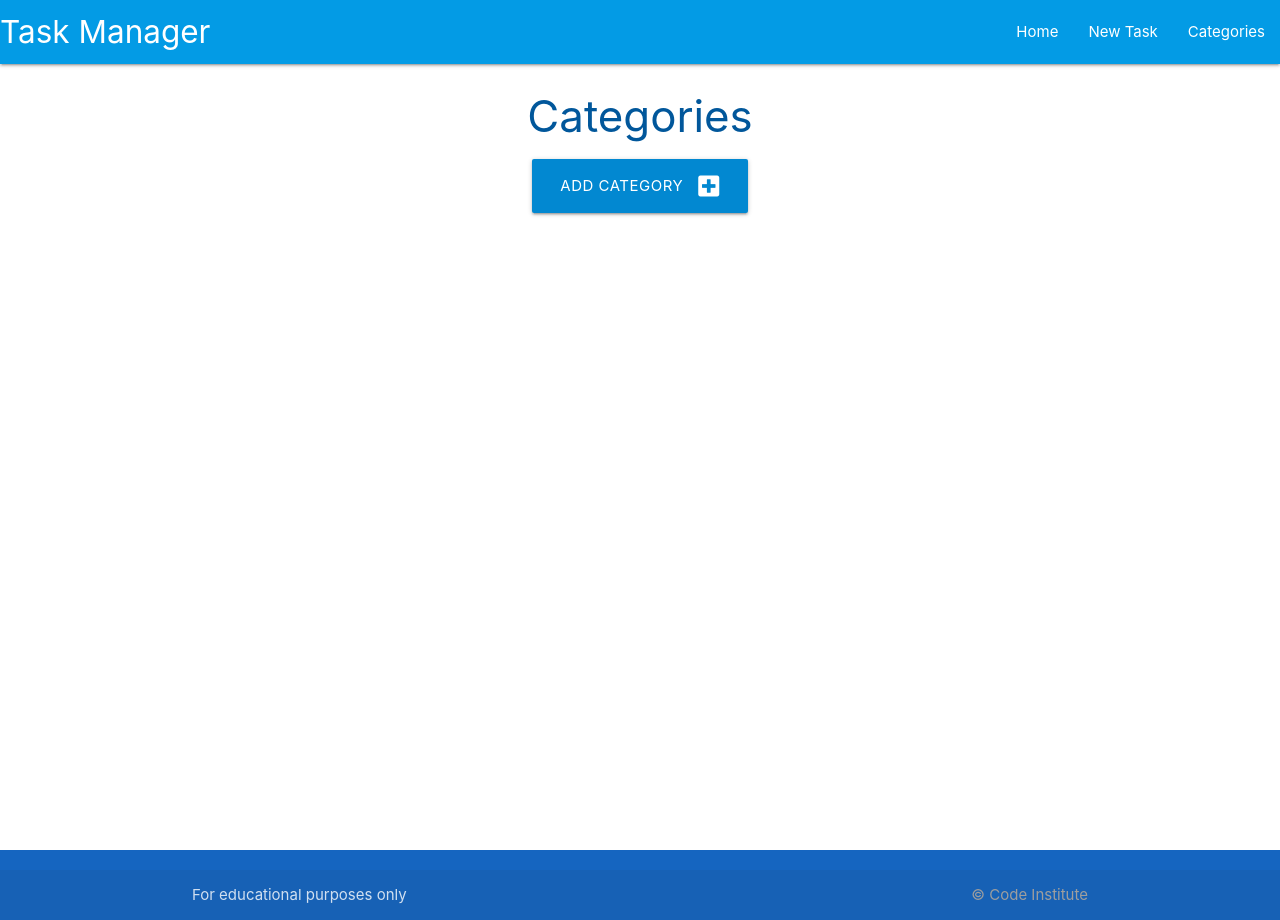
After one commit to adampl2/TaskManagerApp, a Flask app: page /categories in a window 1280 px wide. The commit adds this page. Run offline with Flask 2, Linux system fonts and the light colour scheme.

Commit message:
Add Categories

```diff
--- a/taskmanager/routes.py
+++ b/taskmanager/routes.py
@@ -1,8 +1,23 @@
-from flask import render_template
+from flask import render_template, request, redirect, url_for
 from taskmanager import app, db
 from taskmanager.models import Category, Task
 
 
 @app.route("/")
 def home():
-    return render_template("base.html")
+    return render_template("tasks.html")
+
+
+@app.route("/categories")
+def categories():
+    return render_template("categories.html")
+
+
+@app.route("/add_category", methods=["GET", "POST"])
+def add_category():
+    if request.method == "POST":
+        category = Category(category_name=request.form.get("category_name"))
+        db.session.add(category)
+        db.session.commit()
+        return redirect(url_for("categories"))
+    return render_template("add_category.html")
--- /dev/null
+++ b/taskmanager/static/css/style.css
@@ -0,0 +1,9 @@
+body {
+    display: flex;
+    min-height: 100vh;
+    flex-direction: column;
+  }
+
+  main {
+    flex: 1 0 auto;
+  }
--- /dev/null
+++ b/taskmanager/static/js/script.js
@@ -0,0 +1,4 @@
+document.addEventListener('DOMContentLoaded', function() {
+    let sidenav = document.querySelectorAll('.sidenav');
+    M.Sidenav.init(sidenav);
+  });
--- a/taskmanager/templates/base.html
+++ b/taskmanager/templates/base.html
@@ -1,14 +1,63 @@
 <!DOCTYPE html>
 <html lang="en">
+
 <head>
+
     <meta charset="UTF-8">
     <meta http-equiv="X-UA-Compatible" content="IE=edge">
     <meta name="viewport" content="width=device-width, initial-scale=1.0">
+    <link rel="stylesheet" href="https://cdnjs.cloudflare.com/ajax/libs/font-awesome/5.15.3/css/all.min.css"
+        integrity="sha512-iBBXm8fW90+nuLcSKlbmrPcLa0OT92xO1BIsZ+ywDWZCvqsWgccV3gFoRBv0z+8dLJgyAHIhR35VZc2oM/gI1w=="
+        crossorigin="anonymous" referrerpolicy="no-referrer">
+    <link rel="stylesheet" href="https://cdnjs.cloudflare.com/ajax/libs/materialize/1.0.0/css/materialize.min.css"
+        type="text/css">
+    <link rel="stylesheet" href="{{ url_for('static', filename='css/style.css') }}" type="text/css">
     <title>Task Manager</title>
 </head>
+
 <body>
+    <header>
+        <nav class="light-blue darken-1">
+            <div class="nav-wrapper">
+                <a href="{{ url_for('home') }}" class="brand-logo">Task Manager</a>
+                <a href="#" data-target="mobile-demo" class="sidenav-trigger"><i class="fas fa-bars"></i></a>
+                <ul class="right hide-on-med-and-down">
+                    <li><a href="{{ url_for('home') }}">Home</a></li>
+                    <li><a href="">New Task</a></li>
+                    <li><a href="{{ url_for('categories') }}">Categories</a></li>
+                </ul>
+            </div>
+        </nav>
 
-    Hello World!
+        <ul class="sidenav" id="mobile-demo">
+            <li><a href="{{ url_for('home') }}">Home</a></li>
+            <li><a href="">New Task</a></li>
+            <li><a href="{{ url_for('categories') }}">Categories</a></li>
+        </ul>
+    </header>
+
+    <main class="container">
+        {% block content %}
+
+        {% endblock %}
+    </main>
+
+    <footer class="page-footer blue darken-3">
+        <div class="footer-copyright">
+            <div class="container">
+                For educational purposes only
+                <a class="grey-text right" href="https://codeinstitute.net">&copy; Code Institute</a>
+            </div>
+        </div>
+    </footer>
+
+    <!-- Materialize JavaScript CDN -->
+
+    <script src="https://cdnjs.cloudflare.com/ajax/libs/materialize/1.0.0/js/materialize.min.js"></script>
+
+    <!-- JavaScript filepath -->
+    <script src="{{ url_for('static', filename='js/script.js') }}"></script>
 
 </body>
+
 </html>
--- /dev/null
+++ b/taskmanager/templates/categories.html
@@ -0,0 +1,14 @@
+{% extends "base.html" %}
+{% block content %}
+
+<h3 class="light-blue-text text-darken-4 center-align">Categories</h3>
+
+<div class="row">
+    <div class="col s12 center-align">
+        <a href="{{ url_for('add_category') }}" class="btn-large light-blue darken-2">
+            Add Category <i class="fas fa-plus-square right"></i>
+        </a>
+    </div>
+</div>
+
+{% endblock %}
--- /dev/null
+++ b/taskmanager/templates/tasks.html
@@ -0,0 +1,6 @@
+{% extends "base.html" %}
+{% block content %}
+
+<h3 class="light-blue-text text-darken-4 center-align">Tasks</h3>
+
+{% endblock %}
```
Also changed, not shown: taskmanager/templates/add_category.html (added, +27 -0 lines).
